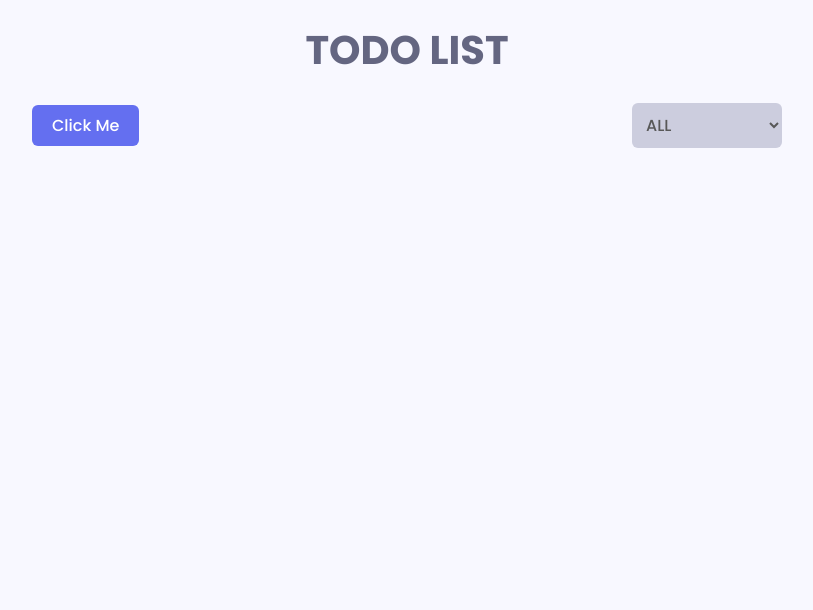
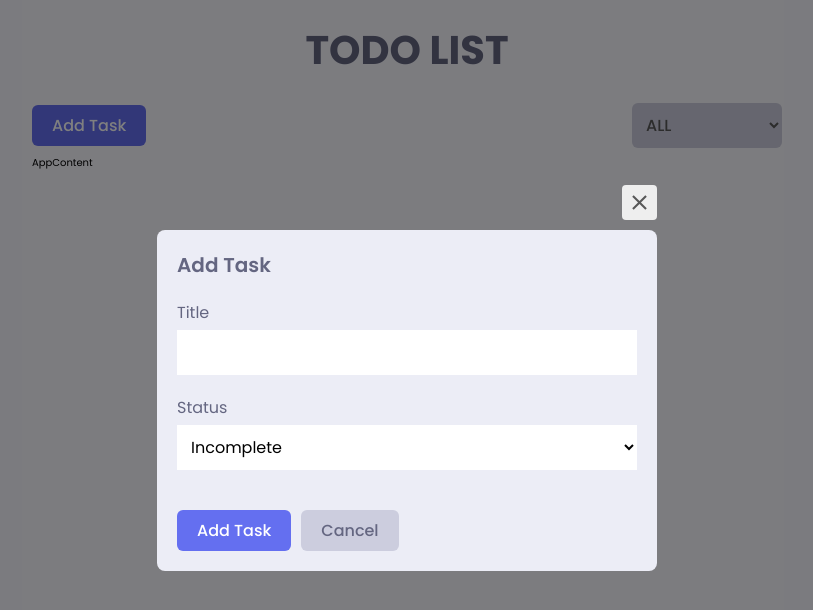
Before and after one commit to zsoltnemesnyik/react-todo-app, a React (Create React App) app: page / in a window 1280 px wide. Shown: the top 610 px of the page, without its empty margins (233-1046 px from the left). Built offline with nearby package versions, Linux system fonts and the light colour scheme.

Commit message:
add TodoModal and AppContent components

```diff
--- a/src/App.js
+++ b/src/App.js
@@ -2,6 +2,7 @@
 import PageTitle from "./components/PageTitle";
 import style from "./styles/modules/app.module.scss";
 import AppHeader from "./components/AppHeader";
+import AppContent from "./components/AppContent";
 
 function App() {
   return (
@@ -9,6 +10,7 @@
       <PageTitle>TODO LIST</PageTitle>
       <div className={style.app__wrapper}>
         <AppHeader />
+        <AppContent/>
       </div>
     </div>
   );
--- /dev/null
+++ b/src/components/AppContent.js
@@ -0,0 +1,7 @@
+const AppContent = () => {
+  return (
+    <div>AppContent</div>
+  )
+}
+
+export default AppContent
--- a/src/components/AppHeader.js
+++ b/src/components/AppHeader.js
@@ -1,17 +1,17 @@
 import Button, { SelectButton } from "./Button"
 import style from '../styles/modules/app.module.scss';
+import TodoModal from "./TodoModal";
 
 const AppHeader = () => {
   return (
     <div className={style.appHeader}>
-        <Button variant="primary">
-            click me
-        </Button>
+        <Button variant="primary">Add task</Button>
         <SelectButton id="status">
             <option value="all">ALL</option>
             <option value="incomplete">Incomplete</option>
             <option value="complete">Complete</option>
         </SelectButton>
+        <TodoModal/>
     </div>
   )
 }
--- /dev/null
+++ b/src/components/TodoModal.js
@@ -0,0 +1,39 @@
+import style from "../styles/modules/modal.module.scss";
+import { MdOutlineClose } from "react-icons/md";
+import Button from "./Button";
+
+const TodoModal = () => {
+  return (
+    <div className={style.wrapper}>
+        <div className={style.container}>
+            <div className={style.closeButton}>
+                <MdOutlineClose />
+            </div>
+            <form className={style.form}>
+                <h1 className={style.formTitle}>Add task</h1>
+                <label htmlFor="title">
+                    Title
+                <input type="text" id="title" />
+                </label>
+                <label htmlFor="status">
+                    Status
+                <select name="status" id="status">
+                    <option value="incomplete">Incomplete</option>
+                    <option value="complete">Complete</option>
+                </select>
+                </label>
+                <div className={style.buttonContainer}>
+                    <Button type="submit" variant="primary">
+                        Add Task
+                    </Button>
+                    <Button type="button" variant="secondary">
+                        Cancel
+                    </Button>
+                </div>
+            </form>
+        </div>
+    </div>
+  );
+};
+
+export default TodoModal;
```
